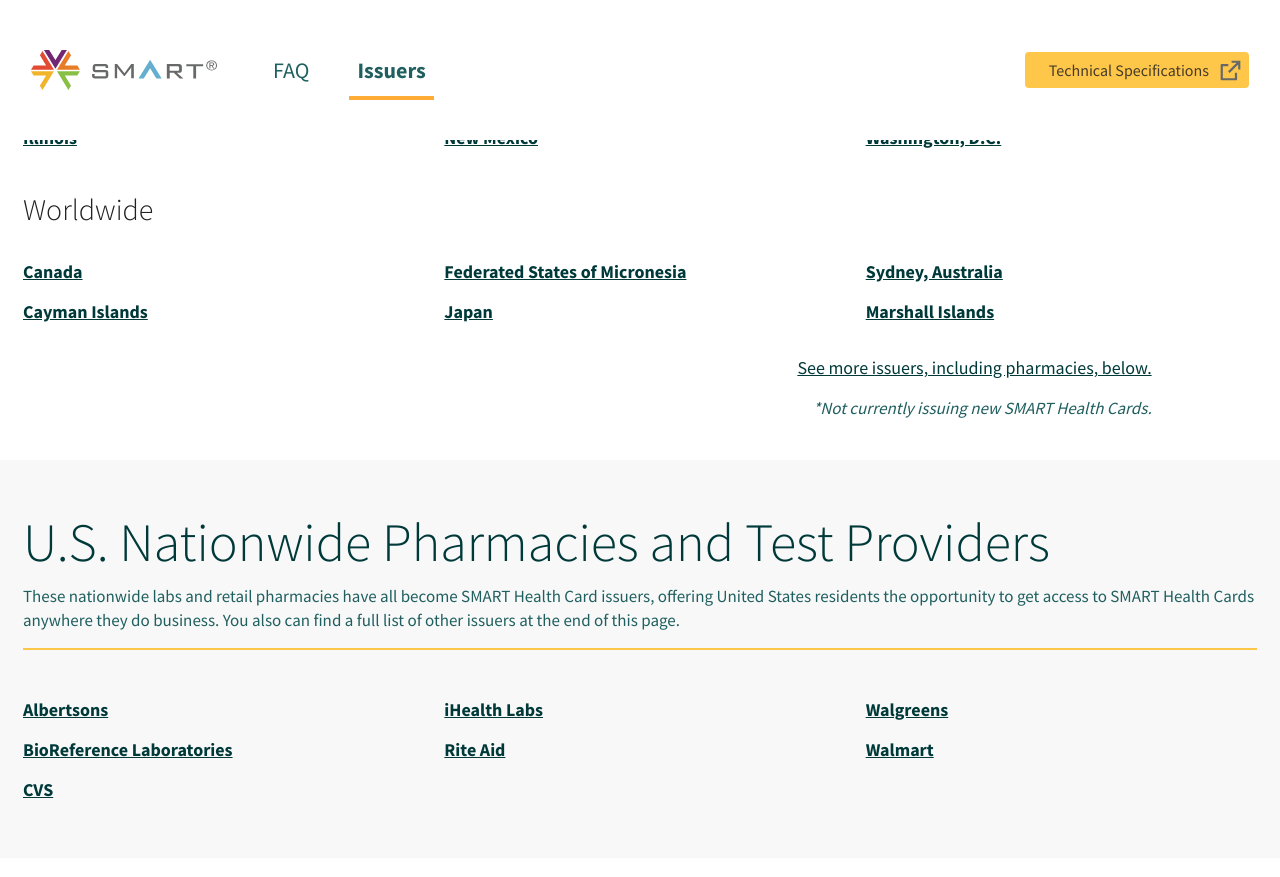
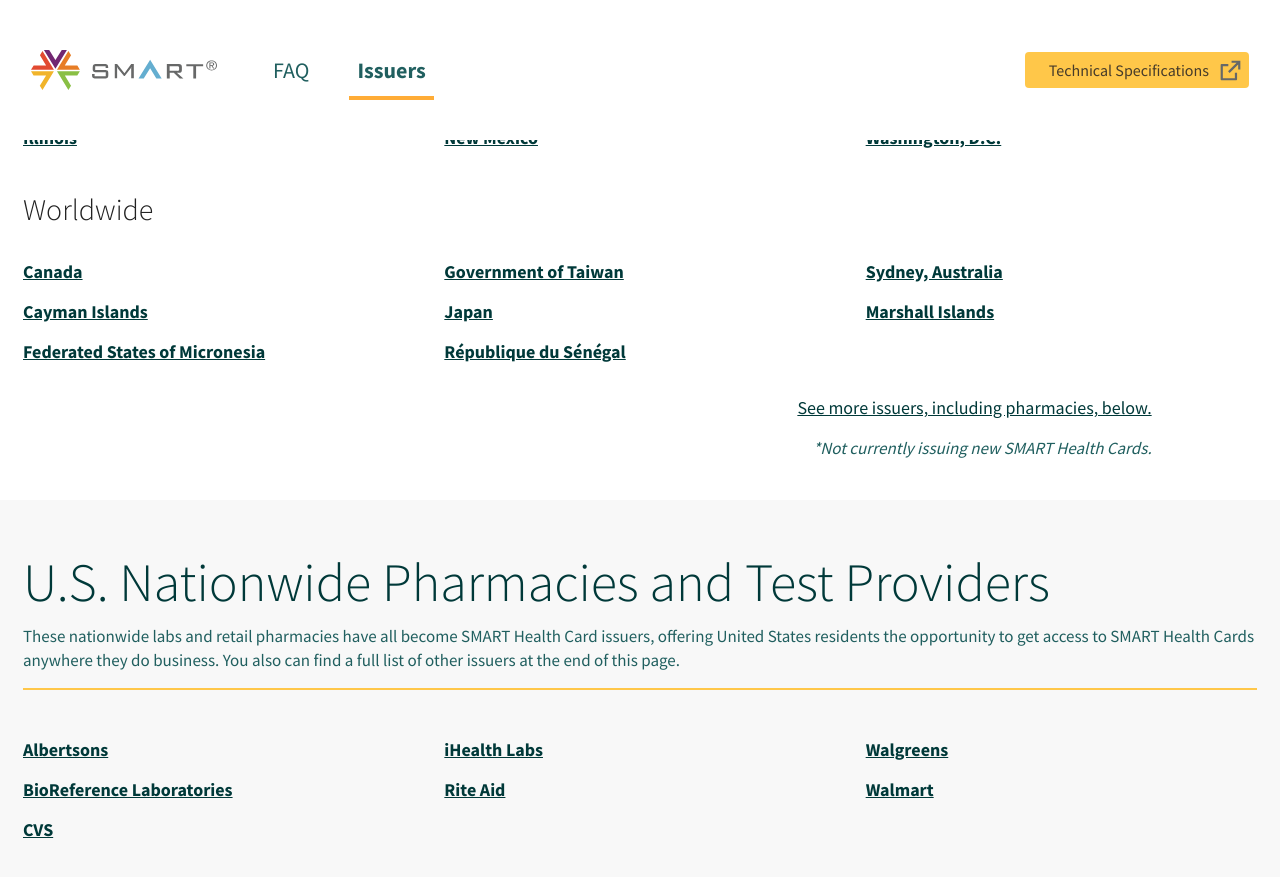
Before and after one commit to smart-health-cards/staging, a Jekyll site: the page built from en/issuers.html, in a window 1280 px wide and 900 px high, scrolled down 1298 px. Shown: the top 877 px of the window. Built offline with Jekyll 4.4.1, drawn with Linux system fonts in a browser that asks for light colours.

Commit message:
Adds issuers to Worldwide section

```diff
--- a/en/issuers.html
+++ b/en/issuers.html
@@ -104,10 +104,12 @@
               <div class="col-12 col-md-4">
                 <p><a class="font-weight-bold" href="https://www.canada.ca/en/immigration-refugees-citizenship/services/canadian-covid-19-proof-vaccination/get-proof.html" target="_blank">Canada</a></p>
                 <p><a class="font-weight-bold" href="https://www.hsa.ky/our-services/patient-portal-info/" target="_blank">Cayman Islands</a></p>
+                <p><a class="font-weight-bold" href="https://hsa.gov.fm/" target="_blank">Federated States of Micronesia</a></p>
               </div>
               <div class="col-12 col-md-4">
-                <p><a class="font-weight-bold" href="https://hsa.gov.fm/" target="_blank">Federated States of Micronesia</a></p>
+                <p><a class="font-weight-bold" href="https://www.mohw.gov.tw/mp-2.html" target="_blank">Government of Taiwan</a></p>
                 <p><a class="font-weight-bold" href="https://www.mhlw.go.jp/stf/covid-19/certificate.html" target="_blank">Japan</a></p>
+                <p><a class="font-weight-bold" href="https://vaccincorona.sec.gouv.sn/webforms/view.php?id=18762" target="_blank">République du Sénégal</a></p>
               </div>
               <div class="col-12 col-md-4">
                 <p><a class="font-weight-bold" href="http://nsw.gov.au/" target="_blank">Sydney, Australia</a></p>
```
